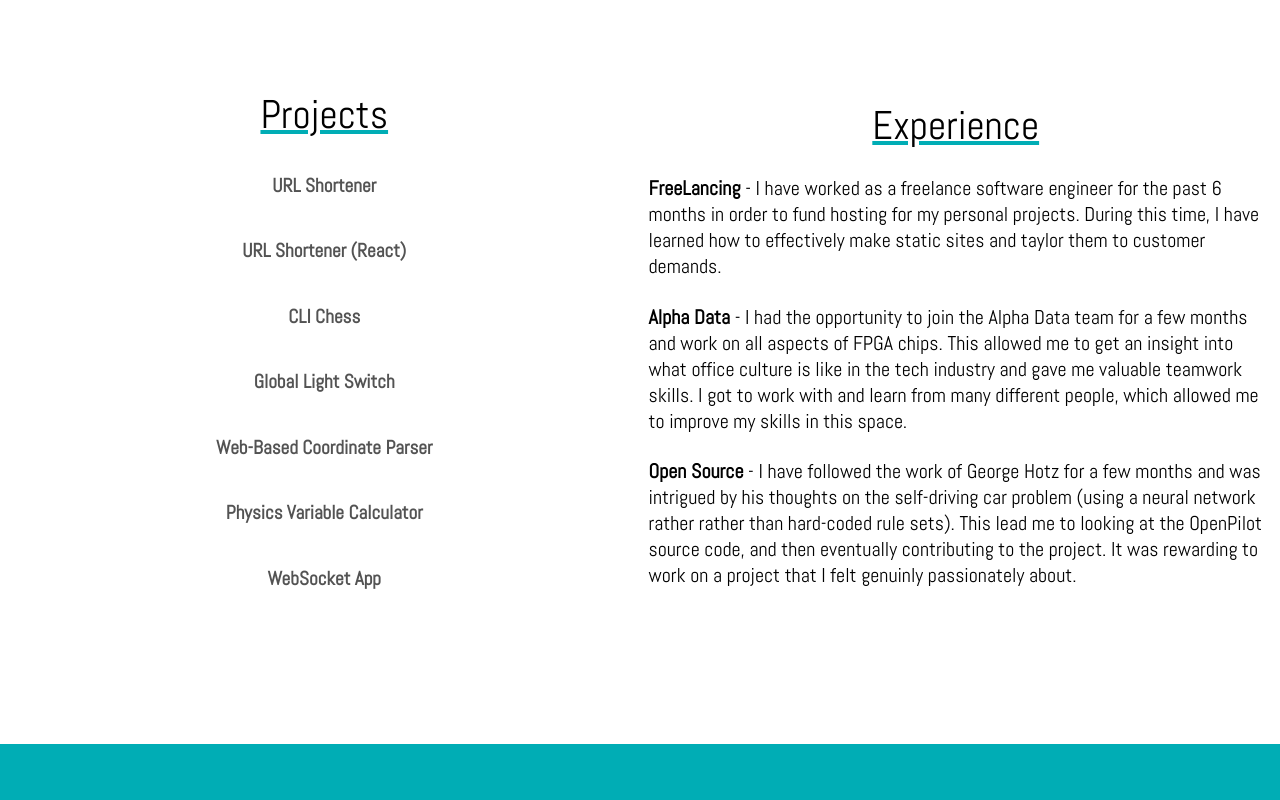
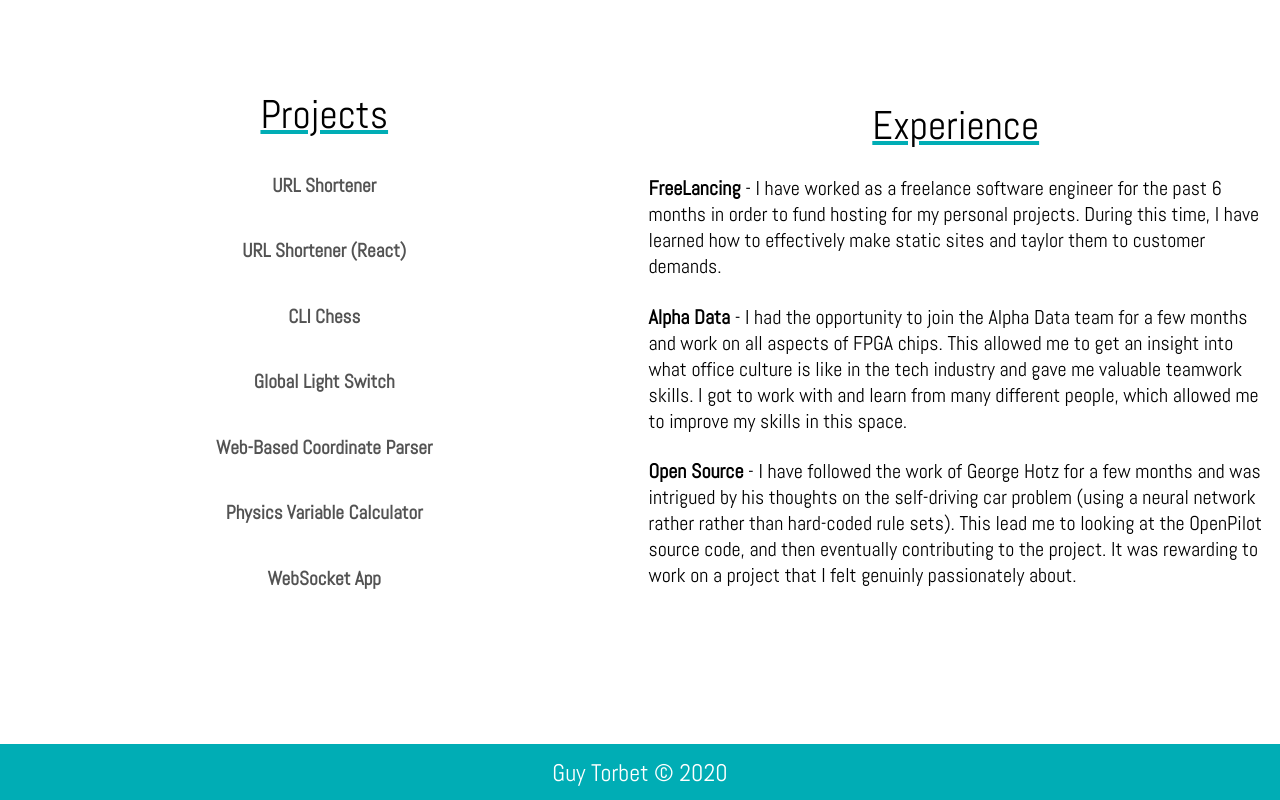
Before and after one commit to Torbet/torbet.github.io, a plain HTML site: page index.html in a window 1280 px wide. Shown: the part 856-1656 px from the top of the page. Drawn offline with Linux system fonts and the light colour scheme; some packages are replaced by stand-ins of ours; a script that the page names is missing.

Commit message:
added footer text

```diff
--- a/css/style.css
+++ b/css/style.css
@@ -121,6 +121,14 @@
     width: 100%;
     height: 7vh;
     background-color: #00adb5;
+    display: flex;
+    justify-content: center;
+    align-items: center;
+}
+
+#footer-title {
+    color: white;
+    font-size: 3vh;
 }
 
 @media (max-width:700px){
--- a/index.html
+++ b/index.html
@@ -45,7 +45,9 @@
             </div>
         </div>
     </div>
-    <div id="footer"></div>
+    <div id="footer">
+        <div id="footer-title">Guy Torbet © 2020</div>
+    </div>
 
 </body>
 
```
